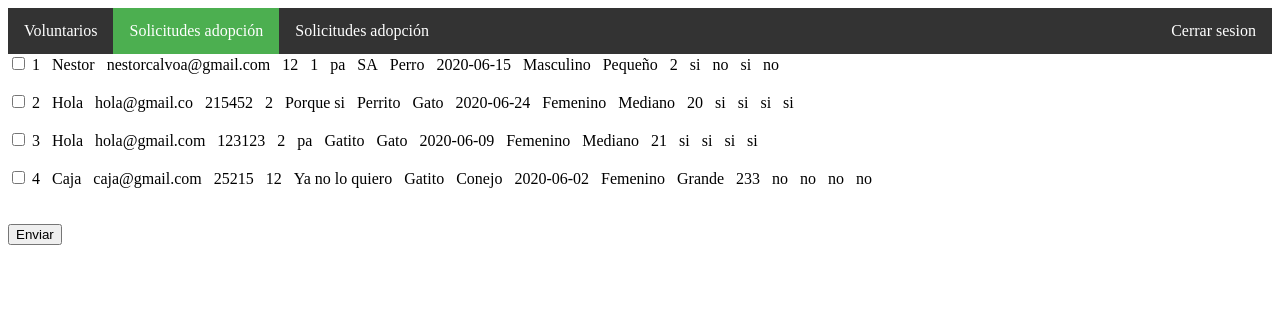
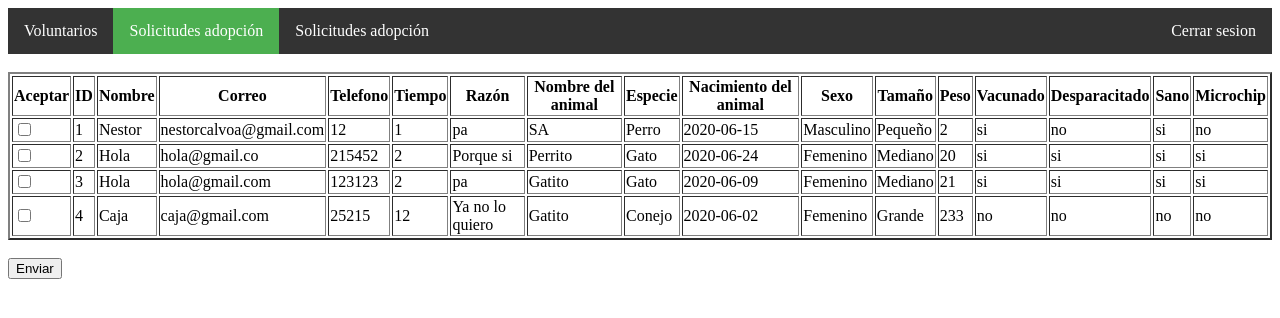
Before and after one commit to nestorcalvo/Happy-Animals, a PHP site: page /php/solicitudes_add.php in a window 1280 px wide. Shown: the top 318 px of the page. Run offline with PHP 8.4, Linux system fonts and the light colour scheme; data comes from the database, SQL or seed files in the repository.

Commit message:
Administrador: Diseño mejorado.

```diff
--- a/php/solicitudes_add.php
+++ b/php/solicitudes_add.php
@@ -12,6 +12,27 @@
         <li><a href="adopcion_acept.php">Solicitudes adopción</a></li>
         <li style="float:right"><a href="../index.html" id="close_sesion">Cerrar sesion</a></li>
     </ul>
+    <br>
+    <table border = '2'>
+        <tr>
+            <th>Aceptar</th>
+            <th>ID</th>
+            <th>Nombre</th>
+            <th>Correo</th>
+            <th>Telefono</th>
+            <th>Tiempo</th>
+            <th>Razón</th>
+            <th>Nombre del animal</th>
+            <th>Especie</th>
+            <th>Nacimiento del animal</th>
+            <th>Sexo</th>
+            <th>Tamaño</th>
+            <th>Peso</th>
+            <th>Vacunado</th>
+            <th>Desparacitado</th>
+            <th>Sano</th>
+            <th>Microchip</th>
+        </tr>
     <?php
         #Open database and extract values
         #Contectarse al servidor
@@ -35,79 +56,35 @@
         <?php
                 while($rows = mysqli_fetch_array($ejecutar)){
                     echo "<form method='post' name='check_solicitudes' id = 'check_solicitudes' action='check.php'>";
-        ?>
+
+
+
+                    echo "<tr>";
+                    echo "<td>";
+                    ?>
                     <input type='checkbox' id =<?php echo $rows['id'] ?>  name=<?php echo $rows['id'] ?>>
-
         <?php
-                    echo $rows['id'];
-                    echo "&nbsp";
-                    echo "&nbsp";
-                    echo "&nbsp";
-                    echo $rows['nombre'];
-                    echo "&nbsp";
-                    echo "&nbsp";
-                    echo "&nbsp";
-                    echo $rows['correo'];
-                    echo "&nbsp";
-                    echo "&nbsp";
-                    echo "&nbsp";
-                    echo $rows['tel'];
-                    echo "&nbsp";
-                    echo "&nbsp";
-                    echo "&nbsp";
-                    echo $rows['tiempo'];
-                    echo "&nbsp";
-                    echo "&nbsp";
-                    echo "&nbsp";
-                    echo $rows['razón'];
-                    echo "&nbsp";
-                    echo "&nbsp";
-                    echo "&nbsp";
-                    echo $rows['nombre_animal'];
-                    echo "&nbsp";
-                    echo "&nbsp";
-                    echo "&nbsp";
-                    echo $rows['especie'];
-                    echo "&nbsp";
-                    echo "&nbsp";
-                    echo "&nbsp";
-                    echo $rows['nacimiento_animal'];
-                    echo "&nbsp";
-                    echo "&nbsp";
-                    echo "&nbsp";
-                    echo $rows['sexo'];
-                    echo "&nbsp";
-                    echo "&nbsp";
-                    echo "&nbsp";
-                    echo $rows['tamaño'];
-                    echo "&nbsp";
-                    echo "&nbsp";
-                    echo "&nbsp";
-                    echo $rows['peso'];
-                    echo "&nbsp";
-                    echo "&nbsp";
-                    echo "&nbsp";
-                    echo $rows['vacunado'];
-                    echo "&nbsp";
-                    echo "&nbsp";
-                    echo "&nbsp";
-                    echo $rows['desparacitado'];
-                    echo "&nbsp";
-                    echo "&nbsp";
-                    echo "&nbsp";
-                    echo $rows['sano'];
-                    echo "&nbsp";
-                    echo "&nbsp";
-                    echo "&nbsp";
-                    echo $rows['microchip'];
-                    echo "&nbsp";
-                    echo "&nbsp";
-                    echo "&nbsp";
-
-                    echo "<br>";
-                    echo "<br>";
+                    echo "</td>";
+                    echo "<td>" .  $rows['id'] . "</td>" ;
+                    echo "<td>" .  $rows['nombre'] . "</td>" ;
+                    echo "<td>" .  $rows['correo'] . "</td>" ;
+                    echo "<td>" .  $rows['tel'] . "</td>" ;
+                    echo "<td>" .  $rows['tiempo'] . "</td>" ;
+                    echo "<td>" .  $rows['razón'] . "</td>" ;
+                    echo "<td>" .  $rows['nombre_animal'] . "</td>" ;
+                    echo "<td>" .  $rows['especie'] . "</td>" ;
+                    echo "<td>" .  $rows['nacimiento_animal'] . "</td>" ;
+                    echo "<td>" .  $rows['sexo'] . "</td>" ;
+                    echo "<td>" .  $rows['tamaño'] . "</td>" ;
+                    echo "<td>" .  $rows['peso'] . "</td>" ;
+                    echo "<td>" .  $rows['vacunado'] . "</td>" ;
+                    echo "<td>" .  $rows['desparacitado'] . "</td>" ;
+                    echo "<td>" .  $rows['sano'] . "</td>" ;
+                    echo "<td>" .  $rows['microchip'] . "</td>" ;
+                    echo "</tr>";
                 }
         ?>
+    </table>
                 <br>
                 <input type="submit" value="Enviar">
         <?php
```
